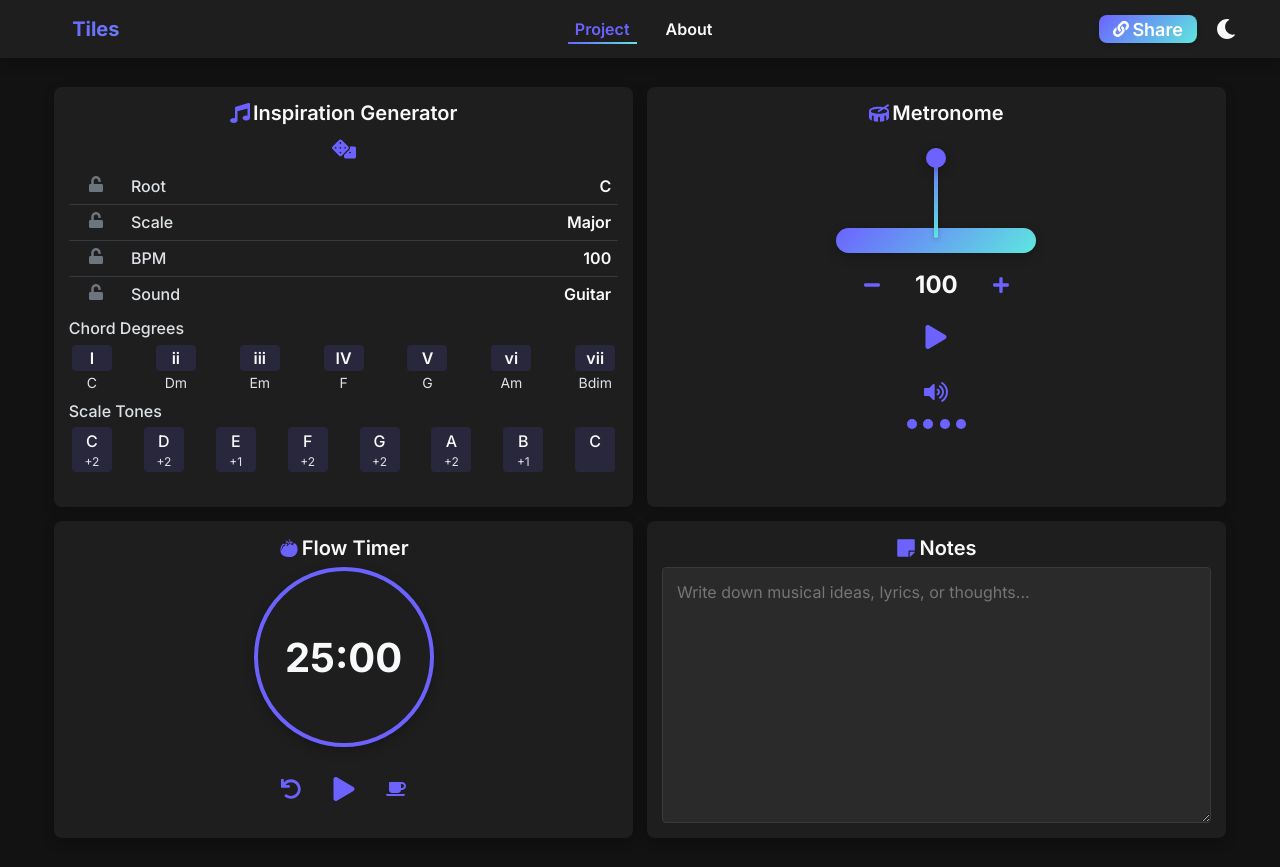
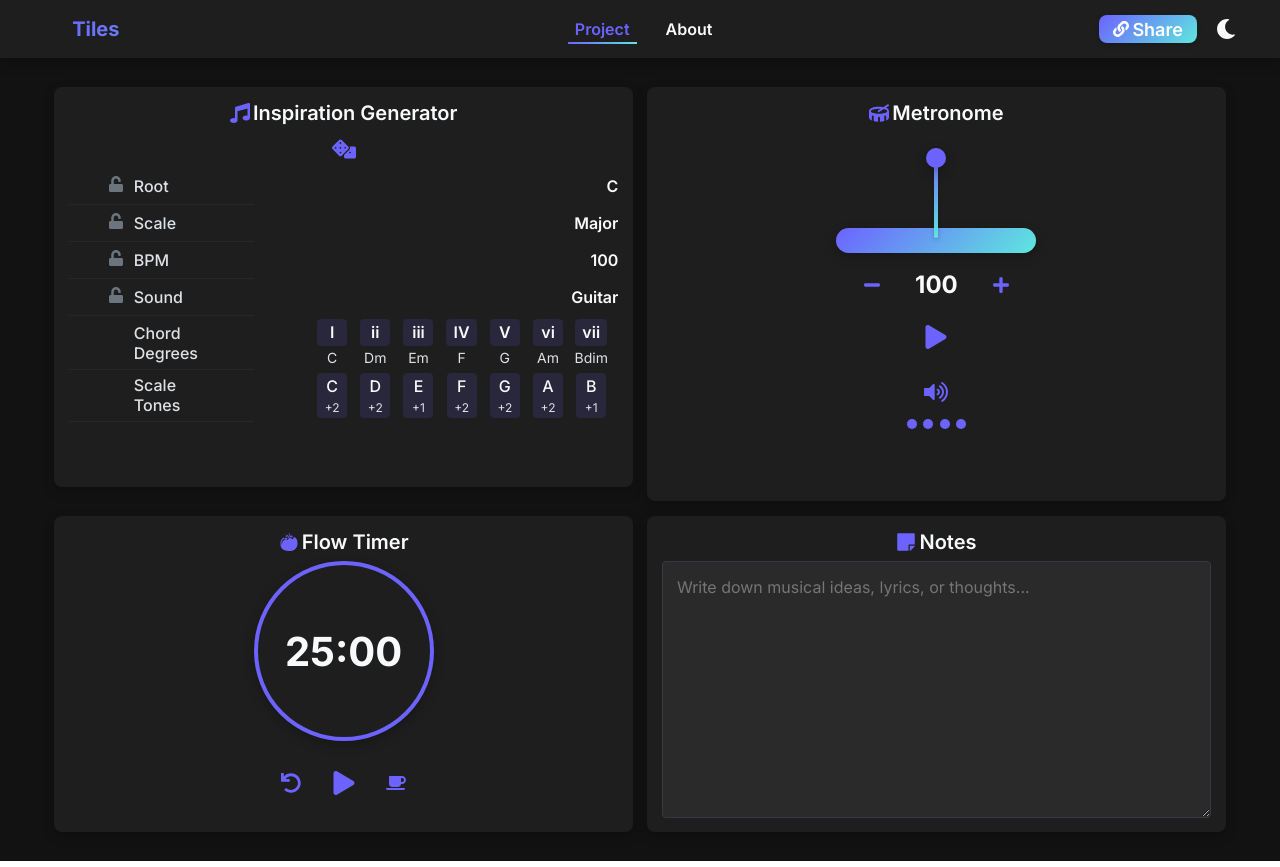
Before and after one commit to fxcircus/music-tools-studio, a React (Create React App) app: page / in a window 1280 px wide. Built offline with nearby package versions, Linux system fonts and the light colour scheme.

Commit message:
Improve UI alignment for Chord Degrees and Scale Tones

```diff
--- a/src/components/inspirationGenerator/inspirationGenerator.tsx
+++ b/src/components/inspirationGenerator/inspirationGenerator.tsx
@@ -52,6 +52,7 @@ const InspirationCard = styled(Card)`
   display: flex;
   flex-direction: column;
   min-height: 400px;
+  overflow: visible;
 
   @media (max-width: 768px) {
     padding: ${({ theme }) => theme.spacing.xs};
@@ -72,26 +73,28 @@ const DiceButton = styled(motion.button)`
   transition: all ${({ theme }) => theme.transitions.fast};
 `;
 
-// ScaleTitle component removed to save space
-
 const StyledTable = styled.table`
   width: 100%;
-  border-collapse: collapse;
+  border-collapse: separate;
+  border-spacing: 0;
   margin: ${({ theme }) => theme.spacing.xs} 0;
-  table-layout: fixed;
+  table-layout: auto;
+  overflow: visible;
 `;
 
 const TableRow = styled.tr`
   transition: all ${({ theme }) => theme.transitions.fast};
-  border-bottom: 1px solid ${({ theme }) => theme.colors.border};
+  border-bottom: 2px solid ${({ theme }) => theme.colors.border};
   height: 36px;
-
-  &:last-child {
-    border-bottom: none;
-  }
 
   &:hover {
     background-color: ${({ theme }) => `${theme.colors.primary}11`};
+  }
+
+  &.chord-scale-row {
+    height: auto;
+    padding: ${({ theme }) => theme.spacing.sm} 0;
+    border-bottom: 2px solid ${({ theme }) => theme.colors.border};
   }
 
   @media (max-width: 768px) {
@@ -99,21 +102,49 @@ const TableRow = styled.tr`
   }
 `;
 
+const SpacerCell = styled.td`
+  width: 30px;
+  padding: 0;
+
+  @media (max-width: 768px) {
+    width: 20px;
+  }
+`;
+
 const TableHeader = styled.td`
-  padding: ${({ theme }) => `${theme.spacing.xs} ${theme.spacing.sm}`};
+  padding: ${({ theme }) => `${theme.spacing.xs} 0`};
   width: 35px;
   text-align: center;
   vertical-align: middle;
   height: 100%;
+  color: ${({ theme }) => theme.colors.textSecondary};
+  font-weight: 500;
 
   @media (max-width: 768px) {
     width: 30px; // Smaller width on mobile
-    padding: ${({ theme }) => `${theme.spacing.xs} ${theme.spacing.xs}`}; // Smaller padding
+    padding: ${({ theme }) => `${theme.spacing.xs} 0`}; // Smaller padding
+  }
+`;
+
+const LabelCell = styled.td`
+  padding: ${({ theme }) => `${theme.spacing.xs} 0`};
+  color: ${({ theme }) => theme.colors.textSecondary};
+  font-weight: 500;
+  width: 120px;
+  vertical-align: middle;
+  height: 100%;
+  text-align: left;
+  white-space: nowrap;
+
+  @media (max-width: 768px) {
+    width: 100px;
+    padding: ${({ theme }) => `${theme.spacing.xs} 0`}; // Smaller padding
+    font-size: ${({ theme }) => theme.fontSizes.sm}; // Smaller font size
   }
 `;
 
 const TableCell = styled.td`
-  padding: ${({ theme }) => `${theme.spacing.xs} ${theme.spacing.sm}`};
+  padding: ${({ theme }) => `${theme.spacing.xs} 0`};
   color: ${({ theme }) => theme.colors.textSecondary};
   font-weight: 500;
   width: 40%;
@@ -121,17 +152,17 @@ const TableCell = styled.td`
   height: 100%;
 
   @media (max-width: 768px) {
-    padding: ${({ theme }) => `${theme.spacing.xs} ${theme.spacing.xs}`}; // Smaller padding
+    padding: ${({ theme }) => `${theme.spacing.xs} 0`}; // Smaller padding
     font-size: ${({ theme }) => theme.fontSizes.sm}; // Smaller font size
   }
 `;
 
 const ValueCell = styled.td`
-  padding: ${({ theme }) => `${theme.spacing.xs} ${theme.spacing.sm}`};
+  padding: ${({ theme }) => `${theme.spacing.xs} 0`};
   color: ${({ theme }) => theme.colors.text};
   font-weight: 600;
   text-align: right;
-  width: 50%;
+  max-width: 40%;
   white-space: nowrap;
   overflow: hidden;
   vertical-align: middle;
@@ -147,12 +178,67 @@ const ValueCell = styled.td`
   }
 
   @media (max-width: 768px) {
-    padding: ${({ theme }) => `${theme.spacing.xs} ${theme.spacing.xs}`}; // Smaller padding
+    padding: ${({ theme }) => `${theme.spacing.xs} 0`}; // Smaller padding
     font-size: ${({ theme }) => theme.fontSizes.sm}; // Smaller font size by default on mobile
 
     &.long-content, &.very-long-content {
       font-size: ${({ theme }) => theme.fontSizes.xs}; // Even smaller for long content
     }
+  }
+`;
+
+// Keep this definition if needed for any remaining references
+const EmptyTableCell = styled(TableCell)`
+  width: 1px;
+  padding: 0;
+`;
+
+const ExtendedInfoCell = styled.td`
+  padding: ${({ theme }) => `${theme.spacing.xs} 0`};
+  color: ${({ theme }) => theme.colors.text};
+  vertical-align: middle;
+  height: 100%;
+  text-align: right;
+  width: auto;
+  overflow: visible;
+  min-width: 0;
+
+  @media (max-width: 768px) {
+    padding: ${({ theme }) => `${theme.spacing.xs} 0`};
+  }
+`;
+
+const ChordDegreesContainer = styled.div`
+  display: flex;
+  justify-content: flex-end;
+  gap: ${({ theme }) => theme.spacing.xs};
+  overflow-x: visible;
+  padding-right: ${({ theme }) => theme.spacing.sm};
+  margin-left: auto;
+  width: fit-content;
+  position: relative;
+  z-index: 10;
+
+  @media (max-width: 768px) {
+    justify-content: flex-end;
+    padding-right: ${({ theme }) => theme.spacing.xs};
+  }
+`;
+
+const ScaleTonesContainer = styled.div`
+  display: flex;
+  justify-content: flex-end;
+  gap: ${({ theme }) => theme.spacing.xs};
+  overflow-x: visible;
+  padding-right: ${({ theme }) => theme.spacing.sm};
+  margin-left: auto;
+  width: fit-content;
+  position: relative;
+  z-index: 10;
+
+  @media (max-width: 768px) {
+    justify-content: flex-end;
+    padding-right: ${({ theme }) => theme.spacing.xs};
   }
 `;
 
@@ -165,13 +251,6 @@ const LockIconWrapper = styled.div<{ $isLocked: boolean }>`
   &:hover {
     transform: scale(1.2);
   }
-`;
-
-const GeneratorSubtitle = styled.p`
-  text-align: center;
-  color: ${({ theme }) => theme.colors.textSecondary};
-  font-size: ${({ theme }) => theme.fontSizes.sm};
-  margin-bottom: ${({ theme }) => theme.spacing.md};
 `;
 
 const SubtitleText = styled.p`
@@ -194,20 +273,6 @@ const InspirationCardHeader = styled.div`
   margin-bottom: ${({ theme }) => theme.spacing.sm};
 `;
 
-const ChordDegreeContainer = styled.div`
-  display: flex;
-  justify-content: space-between;
-  margin: ${({ theme }) => theme.spacing.xs} 0;
-  width: 100%;
-  overflow-x: auto;
-  padding-bottom: ${({ theme }) => theme.spacing.xs};
-
-  @media (max-width: 768px) {
-    justify-content: flex-start; // Left align on mobile
-    gap: ${({ theme }) => theme.spacing.xs}; // Smaller gaps on mobile
-  }
-`;
-
 const ChordDegree = styled.div<{ $isSelected: boolean }>`
   padding: ${({ theme }) => `${theme.spacing.xs} ${theme.spacing.sm}`};
   border-radius: ${({ theme }) => theme.borderRadius.small};
@@ -216,11 +281,10 @@ const ChordDegree = styled.div<{ $isSelected: boolean }>`
   color: ${({ $isSelected, theme }) =>
     $isSelected ? theme.colors.buttonText : theme.colors.text};
   font-weight: 600;
-  min-width: 40px;
+  min-width: 30px;
   text-align: center;
   cursor: pointer;
   transition: all ${({ theme }) => theme.transitions.fast};
-  margin: 0 ${({ theme }) => theme.spacing.xs};
 
   &:hover {
     transform: translateY(-2px);
@@ -228,9 +292,8 @@ const ChordDegree = styled.div<{ $isSelected: boolean }>`
   }
 
   @media (max-width: 768px) {
-    min-width: 30px; // Smaller min-width on mobile
+    min-width: 25px; // Smaller min-width on mobile
     padding: ${({ theme }) => `${theme.spacing.xs} ${theme.spacing.xs}`}; // Smaller padding
-    margin: 0; // Remove margin on mobile (using gap instead)
   }
 `;
 
@@ -244,20 +307,6 @@ const ChordName = styled.div<{ $isSelected: boolean }>`
 
   @media (max-width: 768px) {
     font-size: ${({ theme }) => theme.fontSizes.xs}; // Smaller font on mobile
-  }
-`;
-
-const ScaleTonesRow = styled.div`
-  display: flex;
-  justify-content: space-between;
-  margin: ${({ theme }) => theme.spacing.xs} 0;
-  width: 100%;
-  overflow-x: auto;
-  padding-bottom: ${({ theme }) => theme.spacing.xs};
-
-  @media (max-width: 768px) {
-    justify-content: flex-start; // Left align on mobile
-    gap: ${({ theme }) => theme.spacing.xs}; // Smaller gaps on mobile
   }
 `;
 
@@ -278,15 +327,13 @@ const ScaleToneNote = styled.div<{ $highlight: 'root' | 'chord' | 'none' }>`
       ? theme.colors.buttonText
       : theme.colors.text};
   font-weight: 500;
-  min-width: 40px;
+  min-width: 30px;
   text-align: center;
-  margin: 0 ${({ theme }) => theme.spacing.xs};
   transition: all ${({ theme }) => theme.transitions.fast};
 
   @media (max-width: 768px) {
-    min-width: 30px;
+    min-width: 25px;
     padding: ${({ theme }) => `${theme.spacing.xs} ${theme.spacing.xs}`};
-    margin: 0;
   }
 `;
 
@@ -301,15 +348,34 @@ const IntervalLabel = styled.div`
   }
 `;
 
-const SectionTitle = styled.div`
-  font-size: ${({ theme }) => theme.fontSizes.md};
-  color: ${({ theme }) => theme.colors.textSecondary};
-  margin: ${({ theme }) => theme.spacing.xs} 0 ${({ theme }) => theme.spacing.xs};
-  font-weight: 500;
+// Use a more direct approach with hr elements
+const Divider = styled.hr`
+  border: none;
+  height: 1px;
+  background-color: ${({ theme }) => theme.colors.border};
+  opacity: 0.4;
+  width: 100%;
+  margin: 0;
+  padding: 0;
+`;
+
+// Update the SeparatorRow to use the simpler approach
+const SeparatorCell = styled.td`
+  padding: 0 !important;
+  background-color: transparent;
+  border: none;
+  height: 1px;
+`;
+
+// Re-add the ItemWrapper component that was accidentally removed
+const ItemWrapper = styled.div`
+  display: flex;
+  flex-direction: column;
+  align-items: center;
+  width: 40px; // Fixed width to ensure alignment
 
   @media (max-width: 768px) {
-    font-size: ${({ theme }) => theme.fontSizes.sm}; // Smaller font on mobile
-    margin-top: ${({ theme }) => theme.spacing.xs}; // Tighter spacing
+    width: 30px;
   }
 `;
 
@@ -587,6 +653,7 @@ export default function InspirationGenerator({
   };
 
   return (
+    <div style={{ overflow: 'visible' }}>
       <InspirationCard
         initial={{ opacity: 0, y: 20 }}
         animate={{ opacity: 1, y: 0 }}
@@ -612,6 +679,7 @@ export default function InspirationGenerator({
         <StyledTable>
           <tbody>
             <TableRow>
+              <SpacerCell />
               <TableHeader>
                 <LockIconWrapper
                   $isLocked={locked.root}
@@ -622,11 +690,19 @@ export default function InspirationGenerator({
                   </IconWrapper>
                 </LockIconWrapper>
               </TableHeader>
-            <TableCell>Root</TableCell>
+              <LabelCell>Root</LabelCell>
               <ValueCell>{rootEl}</ValueCell>
             </TableRow>
 
+            {/* Separator after Root row */}
+            <tr>
+              <SeparatorCell colSpan={3}>
+                <Divider />
+              </SeparatorCell>
+            </tr>
+
             <TableRow>
+              <SpacerCell />
               <TableHeader>
                 <LockIconWrapper
                   $isLocked={locked.scale}
@@ -637,11 +713,19 @@ export default function InspirationGenerator({
                   </IconWrapper>
                 </LockIconWrapper>
               </TableHeader>
-            <TableCell>Scale</TableCell>
+              <LabelCell>Scale</LabelCell>
               <ValueCell>{scaleEl}</ValueCell>
             </TableRow>
 
+            {/* Separator after Scale row */}
+            <tr>
+              <SeparatorCell colSpan={3}>
+                <Divider />
+              </SeparatorCell>
+            </tr>
+
             <TableRow>
+              <SpacerCell />
               <TableHeader>
                 <LockIconWrapper $isLocked={locked.bpm} onClick={() => toggleLock("bpm")}>
                   <IconWrapper>
@@ -649,11 +733,19 @@ export default function InspirationGenerator({
                   </IconWrapper>
                 </LockIconWrapper>
               </TableHeader>
-            <TableCell>BPM</TableCell>
+              <LabelCell>BPM</LabelCell>
               <ValueCell>{bpmEl}</ValueCell>
             </TableRow>
 
+            {/* Separator after BPM row */}
+            <tr>
+              <SeparatorCell colSpan={3}>
+                <Divider />
+              </SeparatorCell>
+            </tr>
+
             <TableRow>
+              <SpacerCell />
               <TableHeader>
                 <LockIconWrapper $isLocked={locked.sound} onClick={() => toggleLock("sound")}>
                   <IconWrapper>
@@ -661,17 +753,28 @@ export default function InspirationGenerator({
                   </IconWrapper>
                 </LockIconWrapper>
               </TableHeader>
-            <TableCell>Sound</TableCell>
+              <LabelCell>Sound</LabelCell>
               <ValueCell className={getValueCellClass(soundEl)}>{soundEl}</ValueCell>
             </TableRow>
-        </tbody>
-      </StyledTable>
 
-      {/* Add Chord Degrees section */}
-      <SectionTitle>Chord Degrees</SectionTitle>
-      <ChordDegreeContainer>
-        {romanNumerals.map((numeral, index) => (
-          <div key={index} style={{ display: 'flex', flexDirection: 'column', alignItems: 'center' }}>
+            {/* Separator after Sound row */}
+            <tr>
+              <SeparatorCell colSpan={3}>
+                <Divider />
+              </SeparatorCell>
+            </tr>
+
+            {/* Chord Degrees section integrated into the table - with empty TableHeader for alignment */}
+            <TableRow className="chord-scale-row">
+              <SpacerCell />
+              <TableHeader />
+              <LabelCell>
+                Chord<br />Degrees
+              </LabelCell>
+              <ExtendedInfoCell>
+                <ChordDegreesContainer>
+                  {romanNumerals.slice(0, 7).map((numeral, index) => (
+                    <ItemWrapper key={index}>
                       <ChordDegree
                         $isSelected={selectedChord === index}
                         onClick={() => handleChordClick(index)}
@@ -681,23 +784,36 @@ export default function InspirationGenerator({
                       <ChordName $isSelected={selectedChord === index}>
                         {getChordNames()[index]}
                       </ChordName>
-          </div>
+                    </ItemWrapper>
                   ))}
-      </ChordDegreeContainer>
+                </ChordDegreesContainer>
+              </ExtendedInfoCell>
+            </TableRow>
 
-      {/* Update Scale Tones visualization to include intervals */}
-      <SectionTitle>Scale Tones</SectionTitle>
-      <ScaleTonesRow>
-        {tonesArrEl.slice(0, 8).map((note, index) => {
-          // Get the interval for this note to the next note
+            {/* Separator after Chord Degrees row */}
+            <tr>
+              <SeparatorCell colSpan={3}>
+                <Divider />
+              </SeparatorCell>
+            </tr>
+
+            {/* Scale Tones integrated into the table - with empty TableHeader for alignment */}
+            <TableRow className="chord-scale-row">
+              <SpacerCell />
+              <TableHeader />
+              <LabelCell>
+                Scale<br />Tones
+              </LabelCell>
+              <ExtendedInfoCell>
+                <ScaleTonesContainer>
+                  {tonesArrEl.slice(0, 7).map((note, index) => {
                     const intervals = getSemitoneIntervals(scaleEl);
-          // Only show interval if it's not the last note
                     const shouldShowInterval = index < 7;
                     const interval = shouldShowInterval ? intervals[index] : null;
 
                     return (
+                      <ItemWrapper key={index}>
                         <ScaleToneNote
-              key={index}
                           $highlight={getHighlightType(index)}
                         >
                           {note}
@@ -711,9 +827,22 @@ export default function InspirationGenerator({
                             </IntervalLabel>
                           )}
                         </ScaleToneNote>
+                      </ItemWrapper>
                     );
                   })}
-      </ScaleTonesRow>
+                </ScaleTonesContainer>
+              </ExtendedInfoCell>
+            </TableRow>
+
+            {/* Separator after Scale Tones row */}
+            <tr>
+              <SeparatorCell colSpan={3}>
+                <Divider />
+              </SeparatorCell>
+            </tr>
+          </tbody>
+        </StyledTable>
       </InspirationCard>
+    </div>
   );
 }
```
Lines whose indentation alone changed are shown as unchanged.
